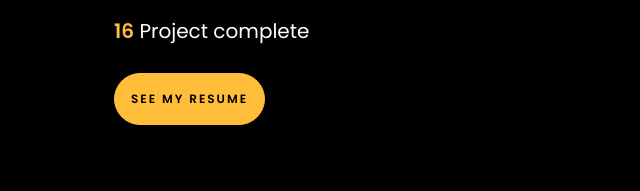
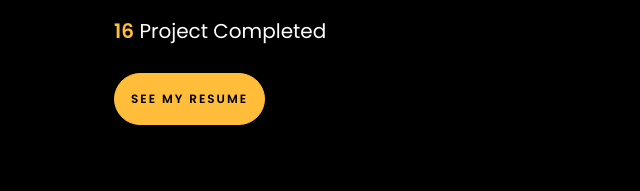
Before and after one commit to NgawaIsHere/ngawang_portfolio, a plain HTML site: page index.html in a window 1280 px wide. Shown: the part 1339-1530 px from the top of the page, 479-1119 px from the left. Drawn offline with Linux system fonts and the light colour scheme; files whose address does not match are found by name.

Commit message:
minor changes

```diff
--- a/index.html
+++ b/index.html
@@ -223,7 +223,7 @@
               <div class="text">
                 <p class="mb-4">
                   <span class="number" data-number="17">0</span>
-                  <span>Project complete</span>
+                  <span>Project Completed</span>
                 </p>
                 <p>
                   <a
```
